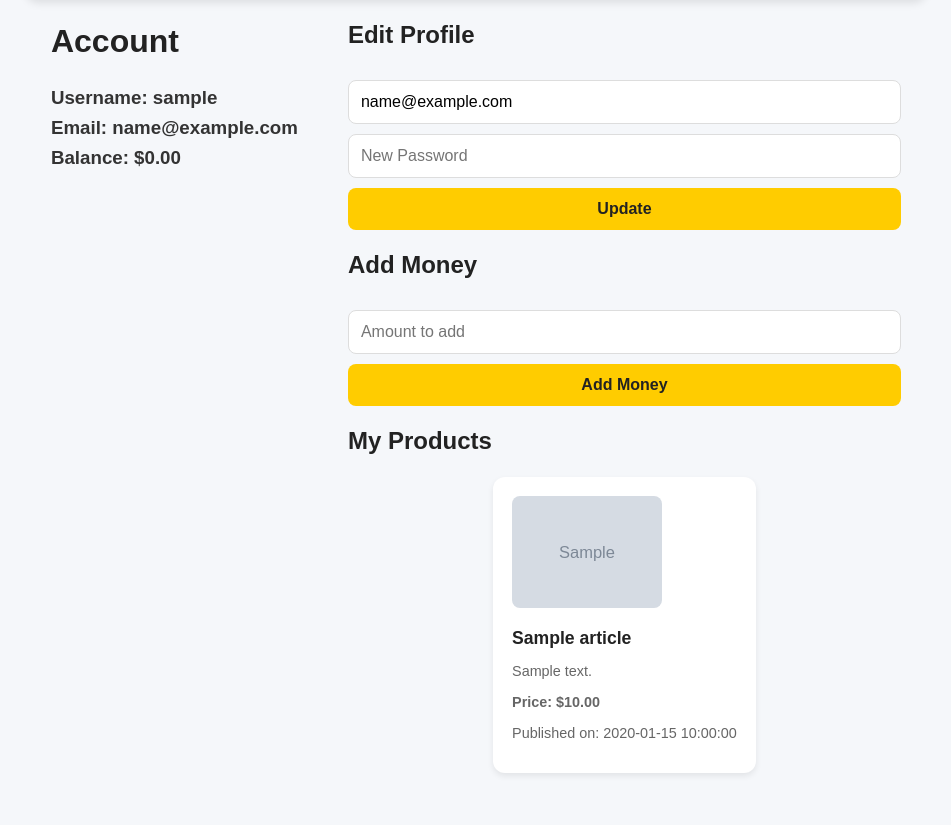
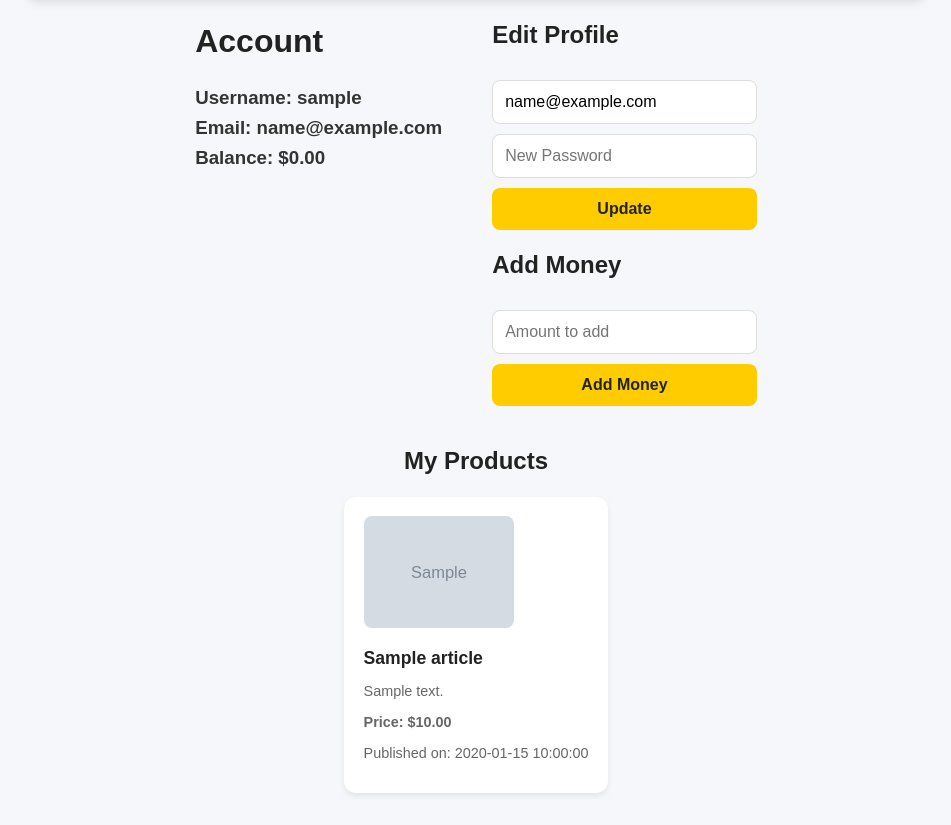
Before and after one commit to Altrevis/E-commerce-PHP, a PHP site: page /account.php in a window 1280 px wide. Shown: the part 90-915 px from the top of the page, without its empty margins (164-1115 px from the left). Before the commit the page ends 865 px from the top, so only its background shows below. Run offline with PHP 8.4, Linux system fonts and the light colour scheme; the visitor is signed in with stand-in values (Sample User, id 1); tables that the repository leaves empty or names only in its code hold one stand-in row (values such as "Sample post"); grey boxes marked "Sample" are stand-in pictures.

Commit message:
account page css

```diff
--- a/assets/style.css
+++ b/assets/style.css
@@ -276,7 +276,8 @@ a:hover {
 .account-container {
     display: grid;
     gap: 50px;
-    margin-bottom: -20px;
+    margin-bottom: 20px;
+    width: 45%;
 }
 
 .account-info {
--- a/includes/db.php
+++ b/includes/db.php
@@ -2,8 +2,8 @@
 // Database connection
 $host = 'localhost';
 $dbname = 'php_exam';
-$username = 'leo';
-$password = 'leo';
+$username = 'ynov_user';
+$password = 'ynov2025';
 
 try {
     $pdo = new PDO("mysql:host=$host;dbname=$dbname;charset=utf8", $username, $password);
--- a/pages/account.php
+++ b/pages/account.php
@@ -77,6 +77,9 @@ if ($_SERVER['REQUEST_METHOD'] === 'POST') {
                 <button type="submit" name="add_money">Add Money</button>
             </form>
         </div>
+
+    </div>
+</div>
 <h2>My Products</h2>
 
 <?php
@@ -109,5 +112,3 @@ $articles = $stmt->fetchAll();
 
 </ul>
 <?php endif; ?>
-    </div>
-</div>
```
Lines whose indentation alone changed are shown as unchanged.
